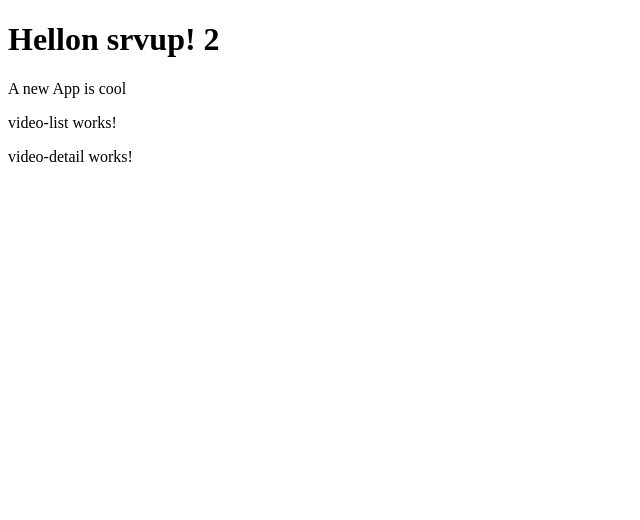
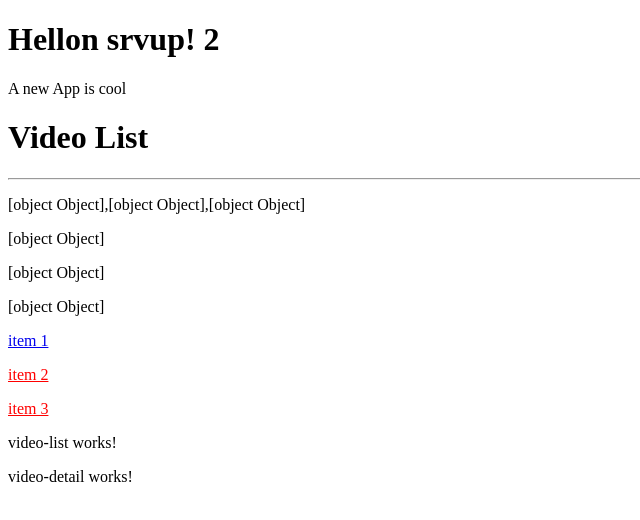
Before and after one commit to Arturo-Hdz/started-angular, an Angular app in the folder client/: page / in a window 1280 px wide. Shown: the top 520 px of the page, without its empty margins (0-640 px from the left). Built offline with nearby package versions, Linux system fonts and the light colour scheme.

Commit message:
NgFor & NgIf #6

```diff
--- a/client/src/app/video-list/video-list.component.html
+++ b/client/src/app/video-list/video-list.component.html
@@ -1 +1,13 @@
+<h1> {{ title }} </h1>
+<hr />
+<p> {{ videoList }} </p>
+<p *ngFor='let item of videoList'>
+    {{ item }}
+    </p>
+<!-- loop -->
+    <p *ngFor='let item of videoList'>
+        <a href='{{ item.slug }}' *ngIf='item.slug == "item-1"'>{{ item.name }}</a>
+        <a href='{{ item.slug }}' *ngIf='item.slug != "item-1"' style='color:red;'>{{ item.name }}</a>
+    </p>
+
 <p>video-list works!</p>
--- a/client/src/app/video-list/video-list.component.ts
+++ b/client/src/app/video-list/video-list.component.ts
@@ -6,7 +6,21 @@ import { Component, OnInit } from '@angular/core';
   styleUrls: ['./video-list.component.css']
 })
 export class VideoListComponent implements OnInit {
-
+  title = "Video List";
+  // videoList = ["item 1", "item 2", "item 3"]
+  videoList = [
+    {
+      name: "item 1",
+      slug: "item-1"
+    },
+    {
+      name: "item 2",
+      slug: "item-2"
+    },{
+      name: "item 3",
+      slug: "item-3"
+    },
+  ]
   constructor() { }
 
   ngOnInit(): void {
```
